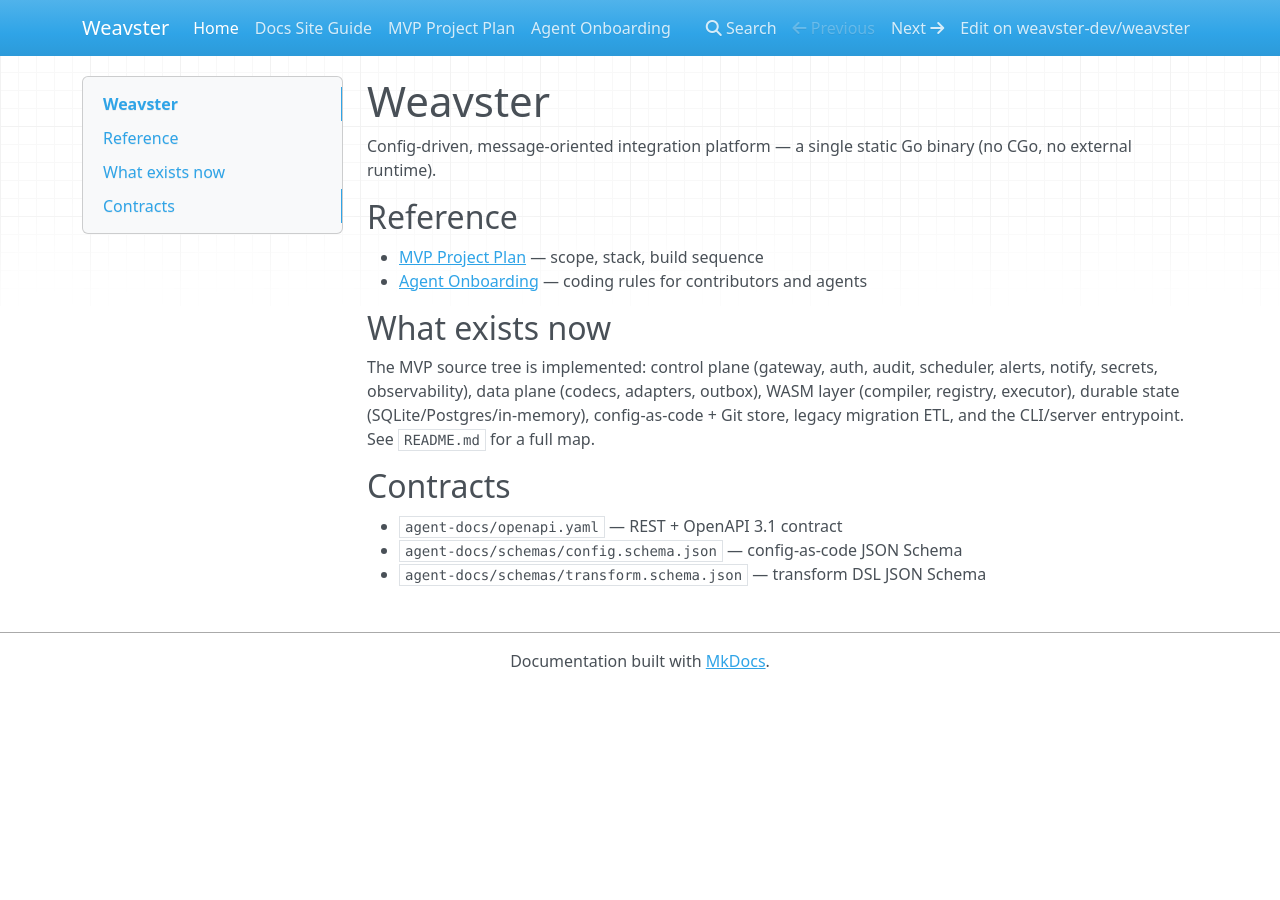
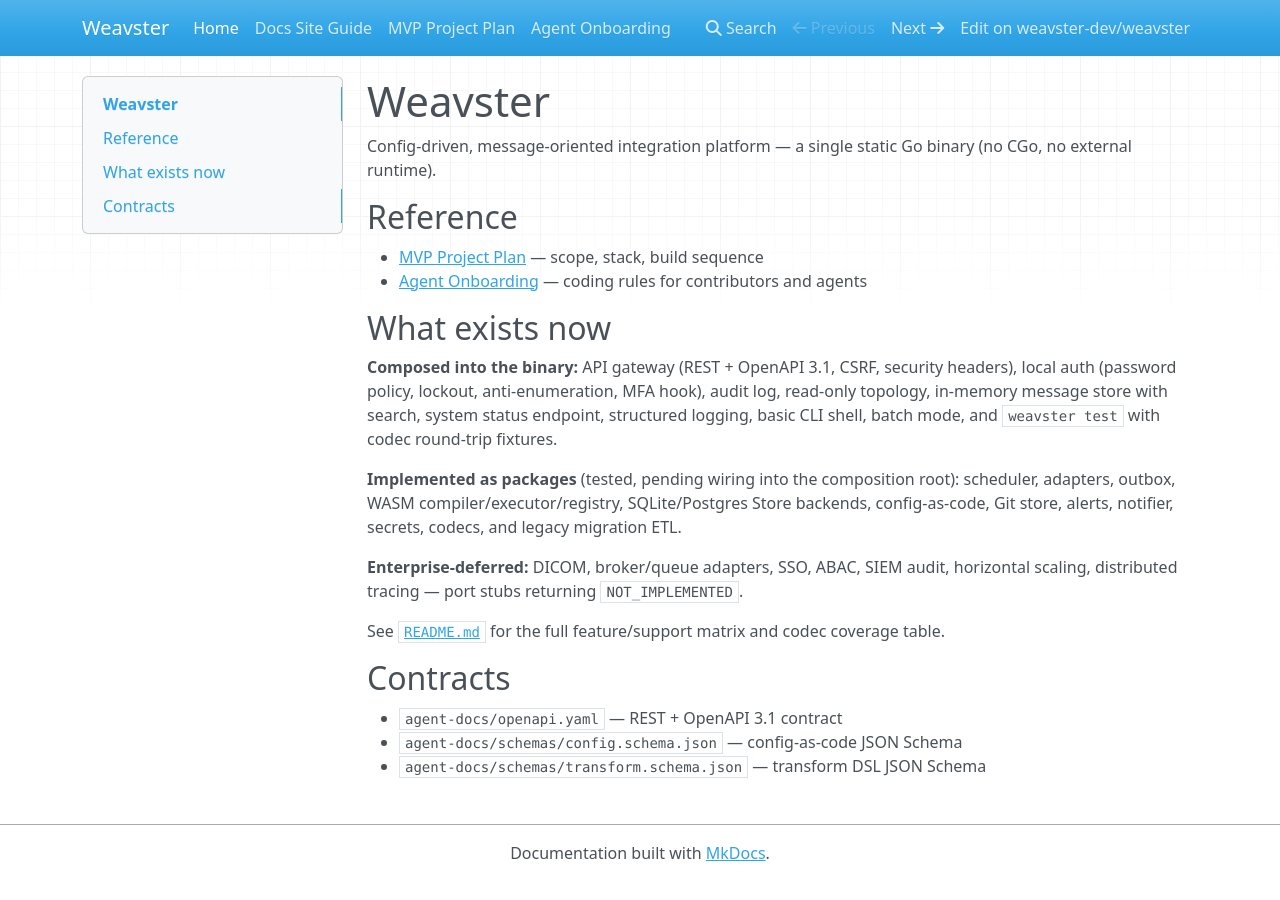
Before and after one commit to weavster-dev/weavster, an MkDocs documentation site: the page built from docs/index.md, in a window 1280 px wide. Built offline with MkDocs 1.6.1, drawn with Linux system fonts in a browser that asks for light colours; nearby versions of some CDN libraries.

Commit message:
docs: correct README/CHANGELOG/docs to reflect actual composed runtime vs package status (#107)
Replace aspirational 'What exists now' with honest three-tier assessment:
1. Composed & runnable - what server.go actually wires
2. Implemented as packages - tested, pending wiring into composition root
3. Enterprise-deferred - port stubs returning NOT_IMPLEMENTED

Add Feature Matrix (40 rows) with ✅/🔧/⏳ status and Codec Coverage
Matrix (8 codecs) matching internal/codecs/codec.go's CoverageMatrix().

```diff
--- a/docs/index.md
+++ b/docs/index.md
@@ -10,10 +10,22 @@ Config-driven, message-oriented integration platform — a single static Go bina
 
 ## What exists now
 
-The MVP source tree is implemented: control plane (gateway, auth, audit, scheduler, alerts,
-notify, secrets, observability), data plane (codecs, adapters, outbox), WASM layer (compiler,
-registry, executor), durable state (SQLite/Postgres/in-memory), config-as-code + Git store,
-legacy migration ETL, and the CLI/server entrypoint. See `README.md` for a full map.
+**Composed into the binary:** API gateway (REST + OpenAPI 3.1, CSRF, security
+headers), local auth (password policy, lockout, anti-enumeration, MFA hook),
+audit log, read-only topology, in-memory message store with search, system
+status endpoint, structured logging, basic CLI shell, batch mode, and
+`weavster test` with codec round-trip fixtures.
+
+**Implemented as packages** (tested, pending wiring into the composition root):
+scheduler, adapters, outbox, WASM compiler/executor/registry, SQLite/Postgres
+Store backends, config-as-code, Git store, alerts, notifier, secrets, codecs,
+and legacy migration ETL.
+
+**Enterprise-deferred:** DICOM, broker/queue adapters, SSO, ABAC, SIEM audit,
+horizontal scaling, distributed tracing — port stubs returning `NOT_IMPLEMENTED`.
+
+See [`README.md`](../README.md) for the full feature/support matrix and codec
+coverage table.
 
 ## Contracts
 
```
Also changed, not shown: CHANGELOG.md (+1 -0 lines), README.md (+100 -16 lines).
